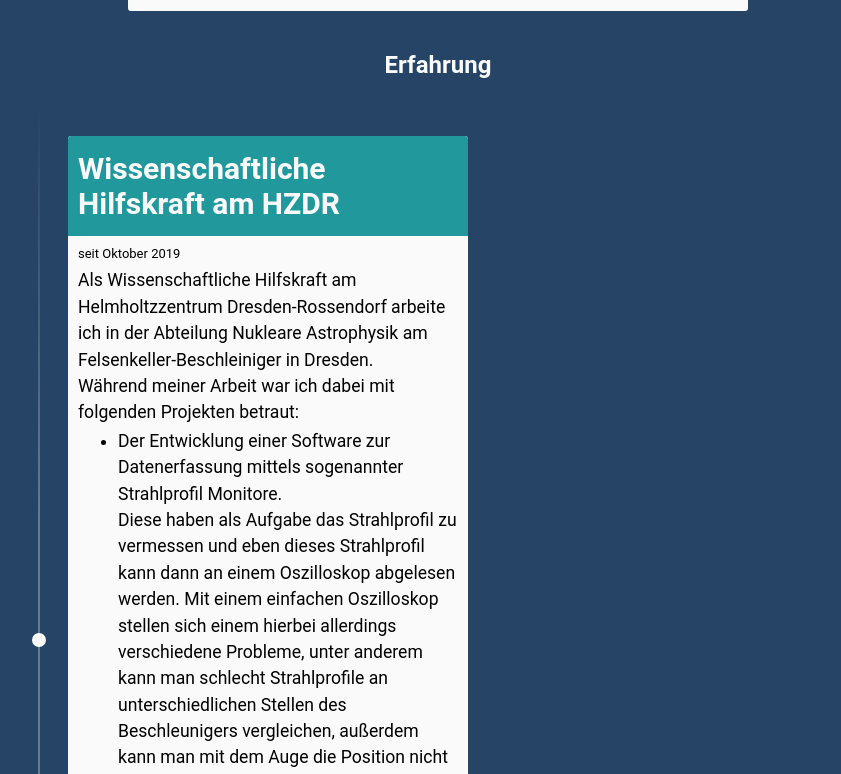
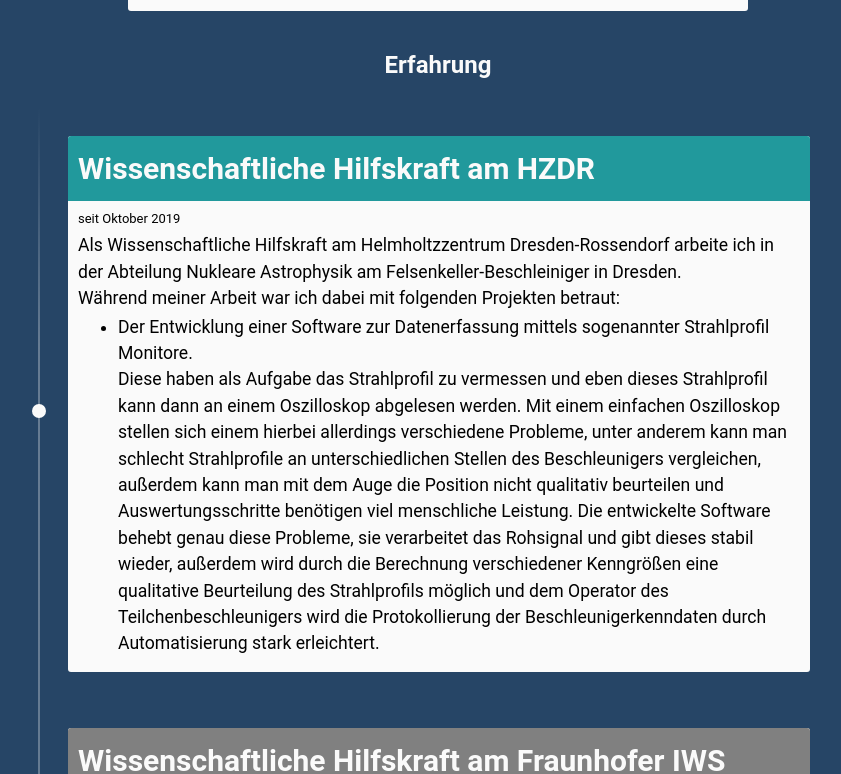
Before and after one commit to tipfom/website-angular, an Angular app: page /aboutme in a window 1280 px wide. Shown: the part 823-1597 px from the top of the page, without its empty margins (202-1043 px from the left). Built offline with nearby package versions, Linux system fonts and the light colour scheme.

Commit message:
fixed timeline content being restricted in size

```diff
--- a/src/app/pages/aboutme/aboutme.component.sass
+++ b/src/app/pages/aboutme/aboutme.component.sass
@@ -54,6 +54,7 @@ $border-color: rgba($color-light, .3)
 	.contentdiv
 		padding:0
 		width: auto
+		max-width: none
 
 .timeline-highlight
 	.headerdiv
```
